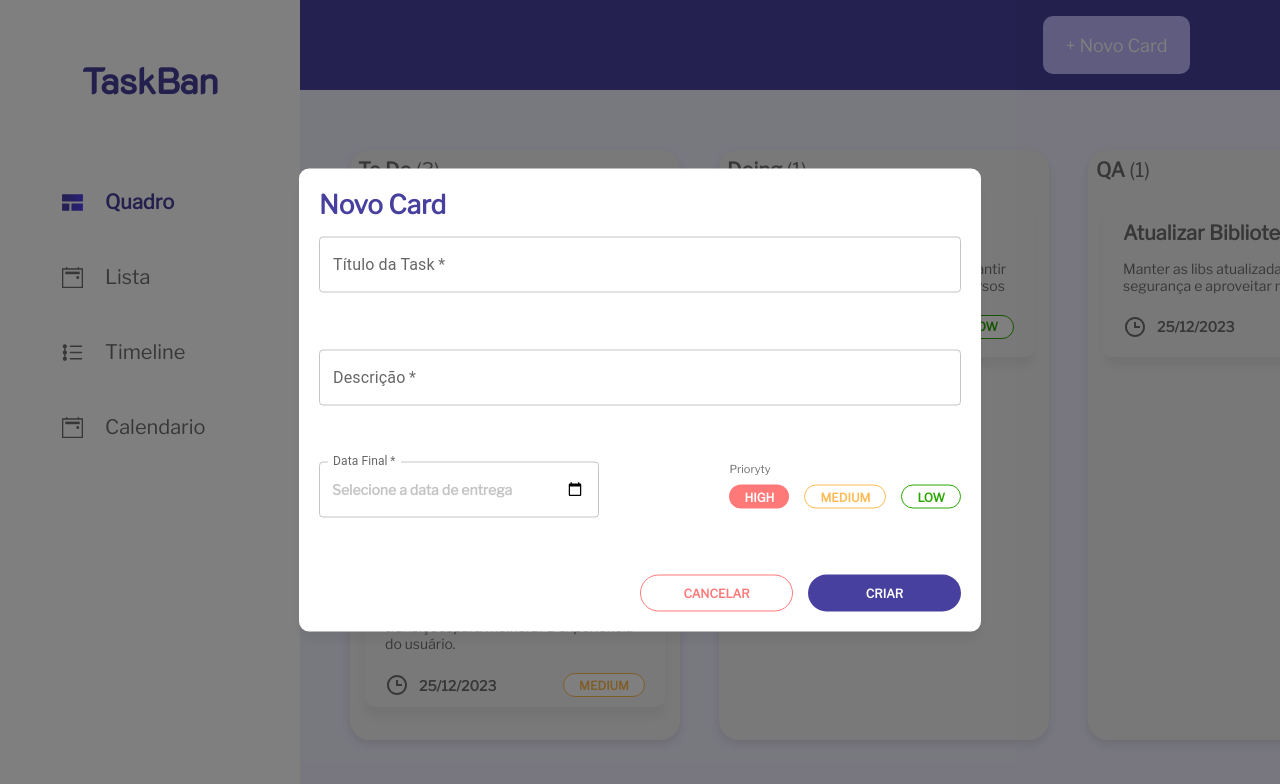
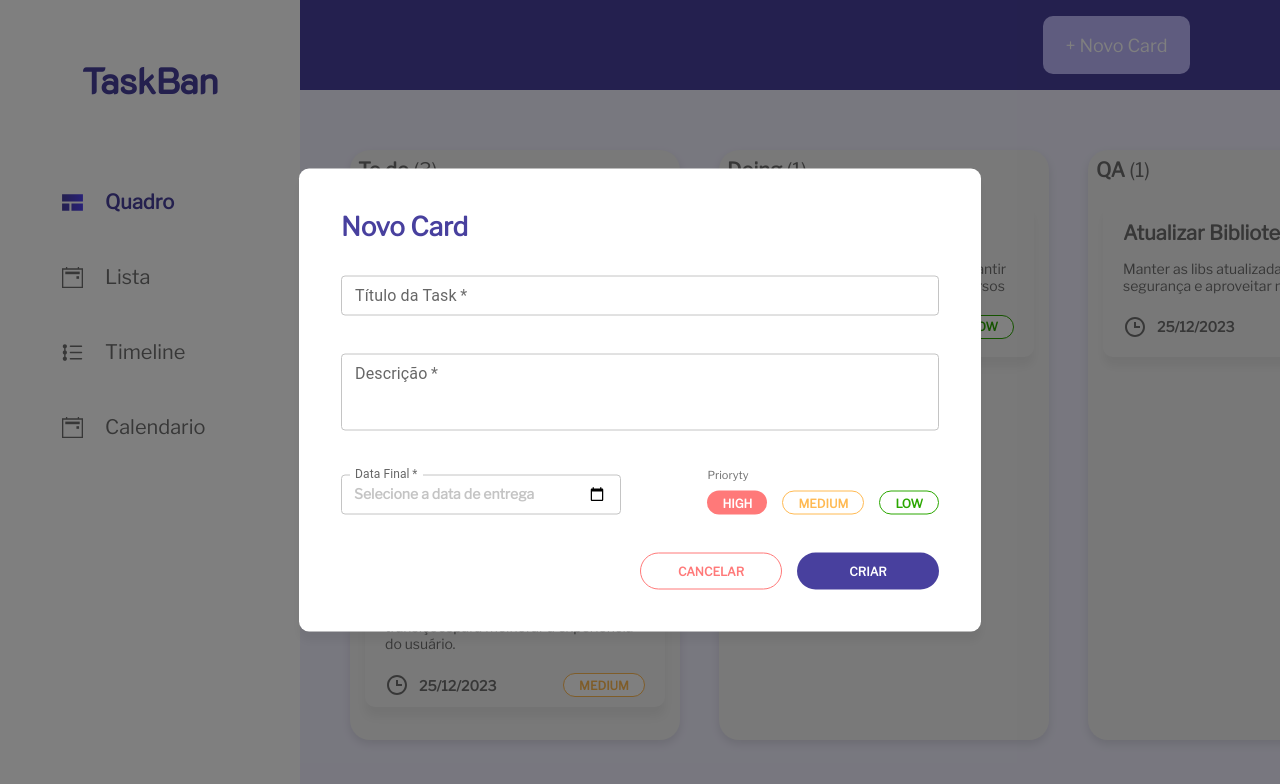
Before and after one commit to Supremo1337/to-do-challenge-hero-coe, a Next.js app: page / in a window 1280 px wide. Both pictures are taken after a click on the button "+ Novo Card". Shown: the top 784 px of the page. Built offline with nearby package versions, Linux system fonts and the light colour scheme.

Commit message:
fix: drag and drop and input

```diff
--- a/src/components/CardTask/index.tsx
+++ b/src/components/CardTask/index.tsx
@@ -53,8 +53,12 @@ export default function CardTask({ card, doneList }: CardTaskProps) {
             </>
           )}
         </S.TaskTime>
+        {!doneList && (
+          <>
             {card.priority === "HIGH" ? (
-          <S.PriorityIndicatator $priority="HIGH">HIGH</S.PriorityIndicatator>
+              <S.PriorityIndicatator $priority="HIGH">
+                HIGH
+              </S.PriorityIndicatator>
             ) : card.priority === "MEDIUM" ? (
               <S.PriorityIndicatator $priority="MEDIUM">
                 MEDIUM
@@ -62,6 +66,8 @@ export default function CardTask({ card, doneList }: CardTaskProps) {
             ) : (
               <S.PriorityIndicatator $priority="LOW">LOW</S.PriorityIndicatator>
             )}
+          </>
+        )}
       </S.BottomCard>
     </S.Content>
   );
--- a/src/components/InputComponent/index.tsx
+++ b/src/components/InputComponent/index.tsx
@@ -8,6 +8,10 @@ type InputComponentProps = {
   placeholder?: string;
   onChange: (e: ChangeEvent<HTMLInputElement>) => void;
   value: string;
+  top?: number;
+  height?: number;
+  multiline?: boolean;
+  rows?: number;
 } & InputHTMLAttributes<HTMLInputElement>;
 
 export default function InputComponent({
@@ -16,6 +20,10 @@ export default function InputComponent({
   placeholder = "",
   onChange,
   value = "",
+  top = -8,
+  height = 40,
+  multiline = false,
+  rows = 1,
 }: InputComponentProps) {
   return (
     <TextField
@@ -26,11 +34,13 @@ export default function InputComponent({
       placeholder={placeholder}
       onChange={onChange}
       value={value}
+      multiline={multiline}
+      rows={rows}
       required
       sx={{
+        ".MuiFormLabel-root[data-shrink=false]": { top: top },
         "&.MuiFormControl-root": {
           width: "100%",
-          height: "48px",
         },
         "& label.Mui-focused": {
           color: theme.colors.gray.gray_700,
@@ -44,6 +54,7 @@ export default function InputComponent({
           },
         },
         "& .MuiOutlinedInput-root": {
+          height: height,
           "& fieldset": {
             borderColor: theme.colors.gray.gray_300,
           },
--- a/src/components/Main/exampleCards.js
+++ b/src/components/Main/exampleCards.js
@@ -38,7 +38,7 @@ export const toDoingListExamples = [
 
 export const qAListExamples = [
   {
-    id: 4,
+    id: 5,
     title: "Atualizar Bibliotecas",
     description:
       "Manter as libs atualizadas para garantir segurança e aproveitar novos recursos",
@@ -49,7 +49,7 @@ export const qAListExamples = [
 
 export const doneListExamples = [
   {
-    id: 4,
+    id: 6,
     title: "Final Project : App development",
     description: "Business Web Development",
     date: "2023-12-25",
--- a/src/components/Main/index.tsx
+++ b/src/components/Main/index.tsx
@@ -13,21 +13,30 @@ import {
 export default function Main() {
   const [toDoList, setToDoList] = useState<any[]>(toDoListExamples);
   const [toDoingList, setToDoingList] = useState<any[]>(toDoingListExamples);
-  const [qAList, setQAList] = useState<any[]>(qAListExamples);
+  const [qAList, setqAList] = useState<any[]>(qAListExamples);
   const [doneList, setDoneList] = useState<any[]>(doneListExamples);
 
   console.log(toDoList);
 
-  const [, dropToDo] = useDrop(createDropSpec(setToDoList));
-  const [, dropDoing] = useDrop(createDropSpec(setToDoingList));
-  const [, dropQA] = useDrop(createDropSpec(setQAList));
-  const [, dropDone] = useDrop(createDropSpec(setDoneList));
+  const [, dropToDo] = useDrop(createDropSpec(toDoList, setToDoList), [
+    toDoList,
+  ]);
+  const [, dropDoing] = useDrop(createDropSpec(toDoingList, setToDoingList), [
+    toDoingList,
+  ]);
+  const [, dropqA] = useDrop(createDropSpec(qAList, setqAList), [qAList]);
+  const [, dropDone] = useDrop(createDropSpec(doneList, setDoneList), [
+    doneList,
+  ]);
 
-  function createDropSpec(setter: React.Dispatch<React.SetStateAction<any[]>>) {
+  function createDropSpec(
+    value: any[],
+    setter: React.Dispatch<React.SetStateAction<any[]>>
+  ) {
     return {
       accept: "CARD",
       drop: (item: { id: number }) => {
-        moveCard(item.id, setter);
+        moveCard(item.id, value, setter);
       },
       collect: (
         monitor: DropTargetMonitor<
@@ -44,28 +53,49 @@ export default function Main() {
 
   function moveCard(
     cardId: number,
+    valueList: any[],
     targetListSetter: React.Dispatch<React.SetStateAction<any[]>>
   ) {
     const allLists = [toDoList, toDoingList, qAList, doneList];
     for (let sourceList of allLists) {
-      const updatedSourceList = sourceList.filter((item) => item.id !== cardId);
+      console.log("Antes de mover:", sourceList);
+
+      const updatedSourceList = sourceList
+        .map((item) => (item.id === cardId ? null : item))
+        .filter(Boolean);
+      console.log("Depois de mover:", updatedSourceList);
+
       if (updatedSourceList.length !== sourceList.length) {
         // If the length changed, it means the card was found and removed from this list
         const cardToMove = sourceList.find((item) => item.id === cardId);
 
-        if (cardToMove) {
+        if (cardToMove && sourceList[0]?.id !== valueList[0]?.id) {
           targetListSetter((prevList) => [...prevList, cardToMove]);
         }
         // Set the updated list in the corresponding state
+
+        console.log({ sourceList: sourceList, valueList: valueList });
+        console.log(sourceList === valueList);
+        // if (sourceList === valueList) {
+        //   console.log("mesma lista");
+        // }
+        if (sourceList[0]?.id === valueList[0]?.id) {
+          return;
+        } else {
           switch (sourceList) {
             case toDoList:
+              console.log("Lista QA", qAList);
+
               setToDoList(updatedSourceList);
               break;
             case toDoingList:
+              console.log("Lista QA", qAList);
+
               setToDoingList(updatedSourceList);
               break;
             case qAList:
-            setQAList(updatedSourceList);
+              console.log("Lista QA", qAList);
+              setqAList(updatedSourceList);
               break;
             case doneList:
               setDoneList(updatedSourceList);
@@ -74,6 +104,7 @@ export default function Main() {
               break;
           }
           break;
+        }
       }
     }
   }
@@ -92,7 +123,7 @@ export default function Main() {
     <S.Content>
       <S.TaskList ref={dropToDo}>
         <S.TaskCategoryTitle>
-          To Do <span>({toDoList.length})</span>
+          To do <span>({toDoList.length})</span>
         </S.TaskCategoryTitle>
         {toDoList.map((card) => {
           return <CardTask key={card.id} card={card} />;
@@ -106,7 +137,7 @@ export default function Main() {
           return <CardTask key={index} card={card} />;
         })}
       </S.TaskList>
-      <S.TaskList ref={dropQA}>
+      <S.TaskList ref={dropqA}>
         <S.TaskCategoryTitle>
           QA <span>({qAList.length})</span>
         </S.TaskCategoryTitle>
--- a/src/components/ModalCreateCard/index.tsx
+++ b/src/components/ModalCreateCard/index.tsx
@@ -84,6 +84,9 @@ export default function ModalCreateCard({ addCard }: ModalCreateCardProps) {
               onChange={(e) => setTaskDescription(e.target.value)}
               value={taskDescription}
               placeholder="Digite a descrição"
+              height={77}
+              multiline={true}
+              rows={2}
             />
             {sizeScreen < 974 ? (
               <>
--- a/src/components/ModalCreateCard/styles.tsx
+++ b/src/components/ModalCreateCard/styles.tsx
@@ -30,6 +30,10 @@ export const ModalBox = styled(Box)`
   @media (min-width: 974px) {
     width: 682px;
     height: 463px;
+
+    padding: 42px;
+    justify-content: normal;
+    gap: 34px;
   }
 `;
 
@@ -67,8 +71,8 @@ export const PriorityLabel = styled.label`
 export const DesktopGroupDateInputAndPrioritys = styled.div`
   width: 100%;
   display: flex;
-  /* background-color: red; */
   justify-content: space-between;
+  align-items: flex-end;
 `;
 
 export const CancelAndSubmitButton = styled.input<CancelAndSubmitButtonProps>`
@@ -107,7 +111,7 @@ export const Placeholder = styled.label`
   pointer-events: none;
   transition: 0.2s ease all;
   left: 3px;
-  transform: translateY(30%) scale(1);
+  transform: translateY(5%) scale(1);
   z-index: 1;
 
   color: ${theme.colors.gray.gray_300};
```
Lines whose indentation alone changed are shown as unchanged.
